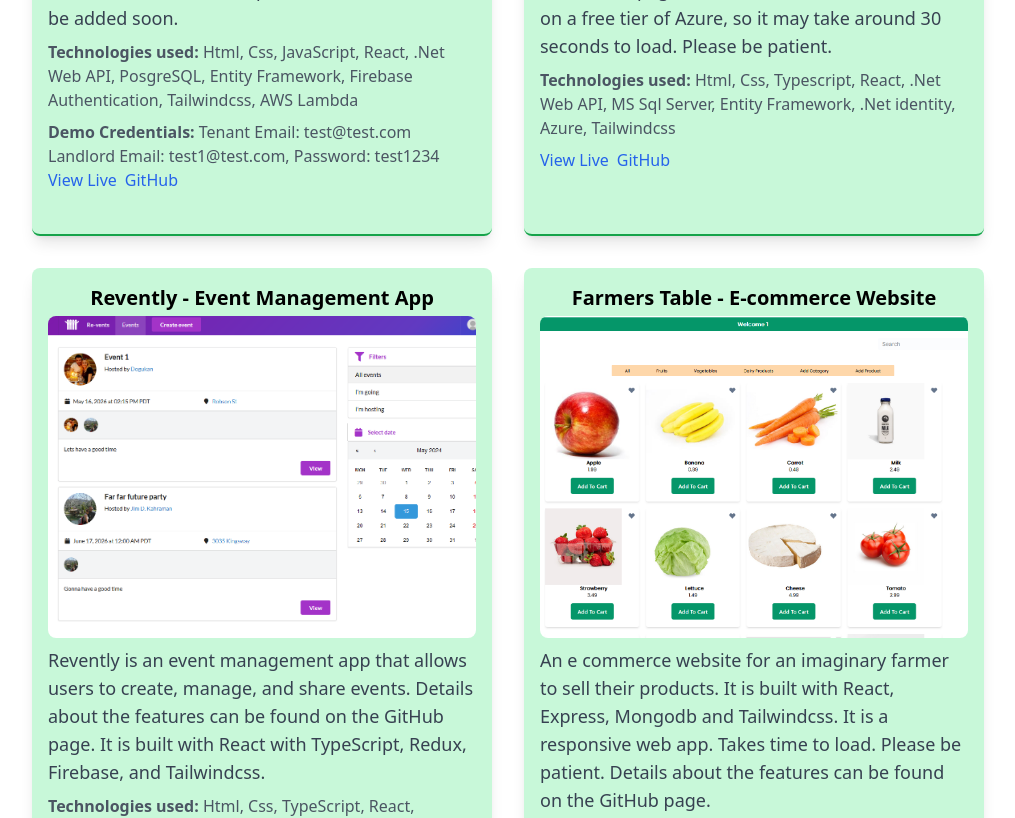
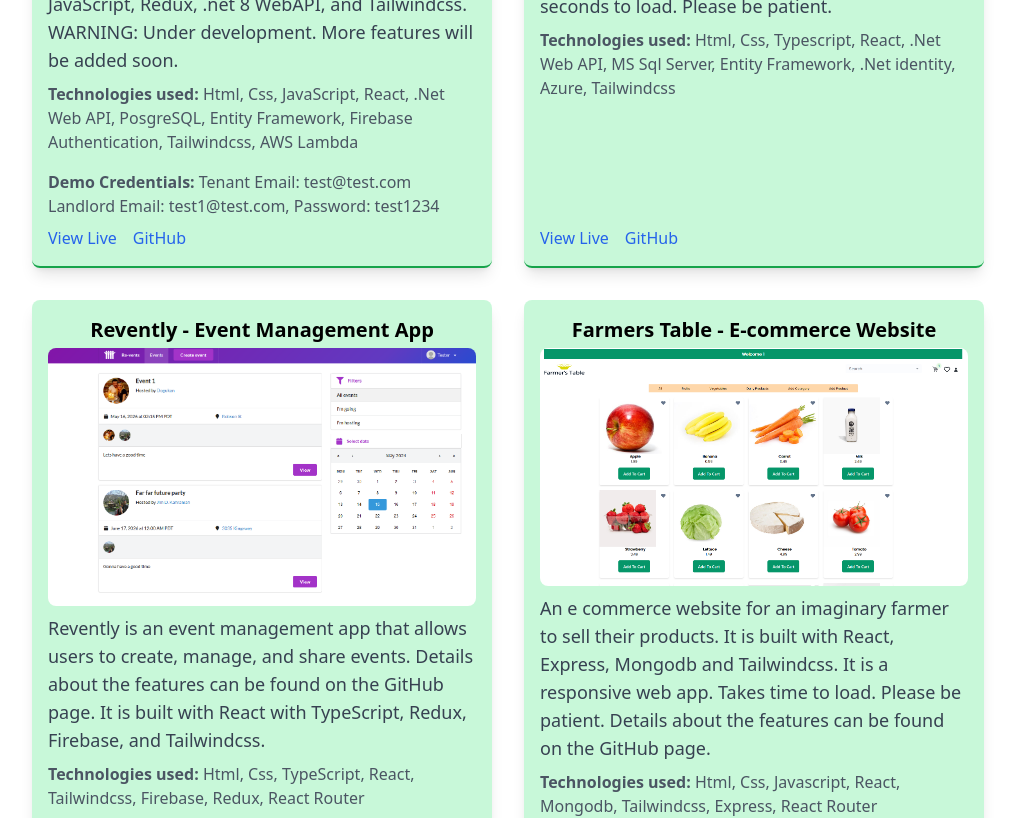
Before and after one commit to gorthar/genelbirisim, a React (Vite) app: page / in a window 1280 px wide. Shown: the part 2360-3178 px from the top of the page, without its empty margins (132-1147 px from the left). Built offline with nearby package versions, Linux system fonts and the light colour scheme; no server answers.

Commit message:
feat: Enhance layout and styling of project components for improved user experience

```diff
--- a/src/page-structure/Projects/DemoSite.jsx
+++ b/src/page-structure/Projects/DemoSite.jsx
@@ -3,11 +3,11 @@ import PortfolioCard from "./PortfolioCard";
 /* eslint-disable react/prop-types */
 const DemoSite = ({ projects }) => {
   return (
-    <div className=" min-h-screen m-10 flex justify-center flex-col">
+    <div className="min-h-screen mx-4 sm:mx-10 flex justify-center flex-col">
       <h2 className="text-center text-4xl font-bold mb-5 text-green-600">
         My Projects
       </h2>
-      <div className="flex max-w-5xl flex-wrap gap-8 min-h-[1000px] sm:min-h-[680px] justify-center">
+      <div className="grid grid-cols-1 md:grid-cols-2 gap-8 justify-items-center">
         {projects.map((project) => (
           <PortfolioCard key={project.id} project={project} />
         ))}
--- a/src/page-structure/Projects/Portfolio.jsx
+++ b/src/page-structure/Projects/Portfolio.jsx
@@ -57,7 +57,7 @@ const Portfolio = () => {
     },
   ];
   return (
-    <div id="projects" className="w-full flex justify-center items-center">
+    <div id="projects" className="w-full flex justify-center items-center mb-8">
       <DemoSite projects={projects} />
     </div>
   );
--- a/src/page-structure/Projects/PortfolioCard.jsx
+++ b/src/page-structure/Projects/PortfolioCard.jsx
@@ -3,34 +3,42 @@ import ReactGA from "react-ga4";
 
 export default function PortfolioCard({ project }) {
   return (
-    <div className="project-item p-2 sm:p-4 w-[340px] sm:w-[460px] h-[720px] sm:h-[750px] m-1 sm:m-0 bg-green-200 bg-opacity-80 border-b-2 rounded-lg shadow-lg border-green-600 mt-10 py-2">
-      <a href={project.liveLink} target="_blank" rel="noopener noreferrer">
+    <div className="flex flex-col p-2 sm:p-4 w-full max-w-[340px] sm:max-w-[460px] m-1 sm:m-0 bg-green-200 bg-opacity-80 border-b-2 rounded-lg shadow-lg border-green-600 mt-10">
+      <a
+        href={project.liveLink}
+        target="_blank"
+        rel="noopener noreferrer"
+        className="flex flex-col flex-grow"
+      >
         <h3 className="font-semibold mb-1 text-center text-xl">
           {project.title}
         </h3>
         <img
           src={project.Image}
           alt={project.title}
-          className="h-[38%] sm:h-[45%] w-full object-cover rounded-lg mb-2"
+          className="w-full aspect-auto object-cover rounded-lg mb-2"
         />
-        <p className="text-gray-700 mb-2 text-lg">{project.description}</p>
+        <p className="text-gray-700 mb-2 text-lg break-words">
+          {project.description}
+        </p>
         <p className="text-gray-600 mb-2">
           <span className="font-bold">Technologies used:</span>{" "}
           {project.technologies}
         </p>
       </a>
       {project.demoCredentials && (
-        <p className="text-gray-600 mt-2">
+        <p className="text-gray-600 mt-2 break-words">
           <span className="font-bold">Demo Credentials:</span>{" "}
           {project.demoCredentials}
         </p>
       )}
+      <div className="mt-auto pt-2">
         {project.liveLink && (
           <a
             href={project.liveLink}
             target="_blank"
             rel="noopener noreferrer"
-          className="text-blue-600 hover:underline mr-2"
+            className="text-blue-600 hover:underline mr-4"
             onClick={() => {
               ReactGA.event({
                 category: "Live Site",
@@ -60,5 +68,6 @@ export default function PortfolioCard({ project }) {
           </a>
         )}
       </div>
+    </div>
   );
 }
```
Lines whose indentation alone changed are shown as unchanged.
